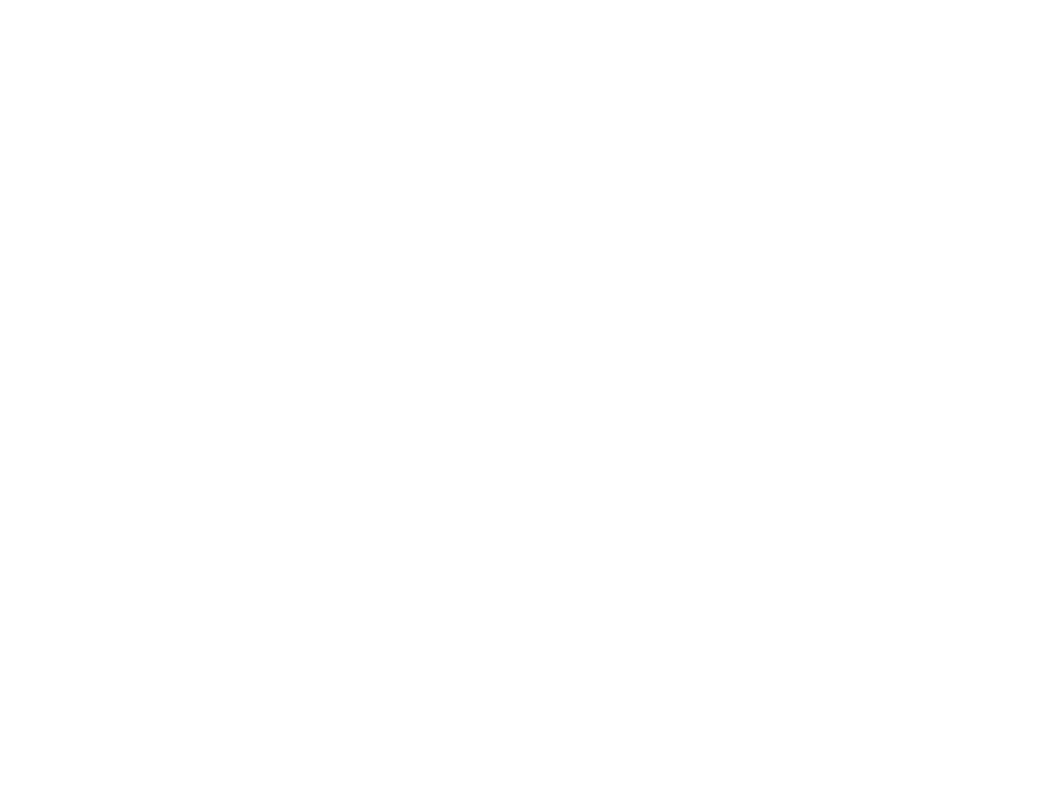
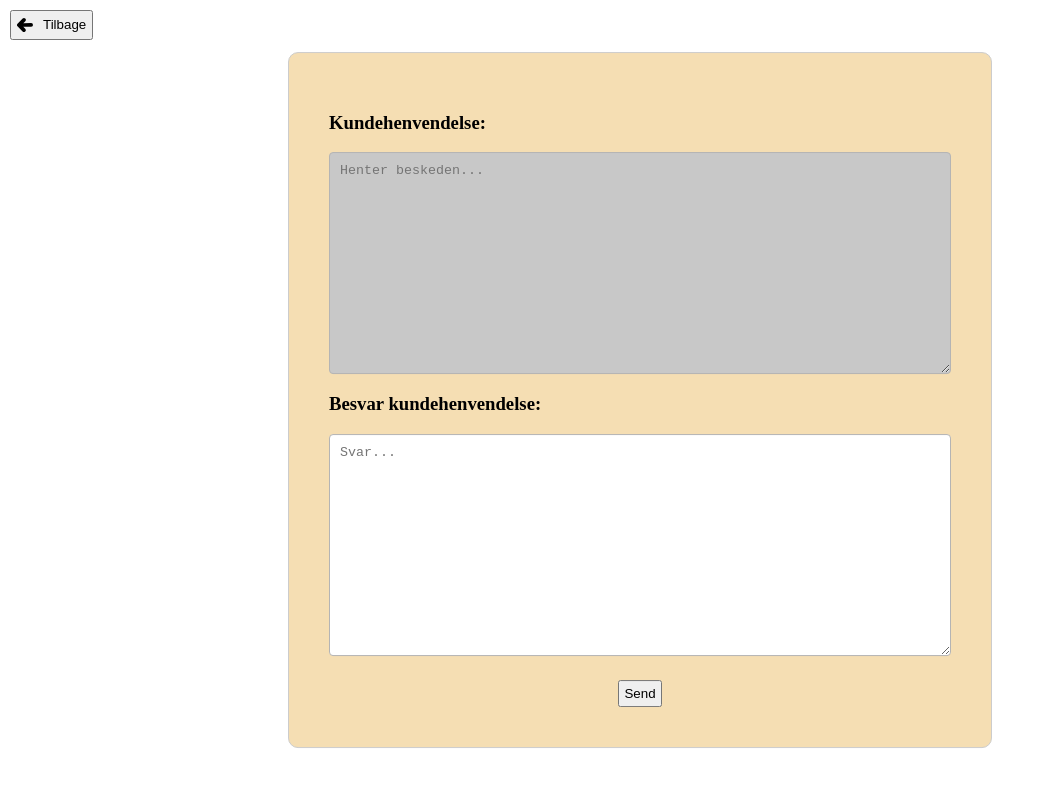
Before and after one commit to jonaschald/Sydlink-Projekt-Frontend, an Angular app: page /medarbejder/svar in a window 1280 px wide. Before the commit this address led to /. Shown: the top 786 px of the page, without its empty margins (0-1045 px from the left). Built offline with nearby package versions, Linux system fonts and the light colour scheme.

Commit message:
Tilføj medarbejder besked svar side

```diff
--- /dev/null
+++ b/src/components/svar-medarbejder/svar-medarbejder.html
@@ -0,0 +1,110 @@
+<style>
+  .tilbage-container {
+    top: 10px;
+    left: 10px;
+
+    position: absolute;
+  }
+
+  .tilbage-knap {
+    display: flex;
+    flex-direction: row;
+    padding: 5px;
+  }
+
+  .tilbage-knap img {
+    margin-right: 10px;
+  }
+
+  .svar-container {
+    position: absolute;
+    top: 50%;
+    left: 50%;
+    transform: translate(-50%, -50%);
+
+    width: min(640px, auto);
+    padding: 40px;
+
+    background: wheat;
+    display: flex;
+    flex-direction: column;
+    align-items: center;
+
+    border-radius: 10px;
+    border: 1px solid #ccc;
+  }
+
+  .svar-container h3 {
+    display: flex;
+  }
+
+  .kunde-besked-container {
+    display: flex;
+    flex-direction: column;
+    justify-content: left;
+  }
+
+  .svar-container textarea {
+    width: 600px;
+    min-width: 300px;
+    height: 200px;
+    border-radius: 4px;
+    padding: 10px;
+  }
+
+  .kunde-besked {
+    background: rgba(200, 200, 200, 100%);
+    border: 1px solid rgba(180, 180, 180, 100%);
+  }
+
+  .svar-besked {
+    background: rgba(255, 255, 255, 100%);
+    border: 1px solid rgba(180, 180, 180, 100%);
+  }
+
+  .send-svar {
+    padding: 4px;
+  }
+</style>
+
+<header>
+  <div class="tilbage-container">
+
+    <button class="tilbage-knap">
+      <img ngSrc="/resources/images/back-arrow-icon.svg" alt="<-" height="16" width="16">
+      Tilbage
+    </button>
+
+  </div>
+</header>
+
+<body>
+  <div class="svar-container">
+
+    <div class="kunde-besked-container">
+      <h3>
+        Kundehenvendelse:
+      </h3>
+
+      <textarea readonly
+                class="kunde-besked"
+                title="Kundens besked"
+                placeholder="Henter beskeden..."></textarea>
+    </div>
+
+    <div class="svar-besked-container">
+      <h3>
+        Besvar kundehenvendelse:
+      </h3>
+
+      <textarea class="svar-besked"
+                title="Skriv dit svar her"
+                placeholder="Svar..."></textarea>
+    </div>
+
+    <button class="send-svar" style="margin-top: 20px">
+      Send
+    </button>
+
+  </div>
+</body>
```
Also changed, not shown: src/app/app.routes.ts (+4 -3 lines), src/components/svar-medarbejder/svar-medarbejder.ts (added, +12 -0 lines), src/components/svar-medarbejder/svar-medarbejder.css (added).
